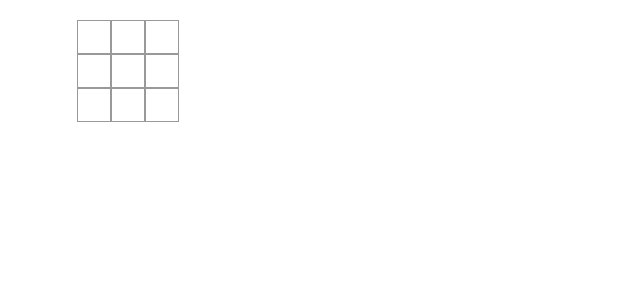
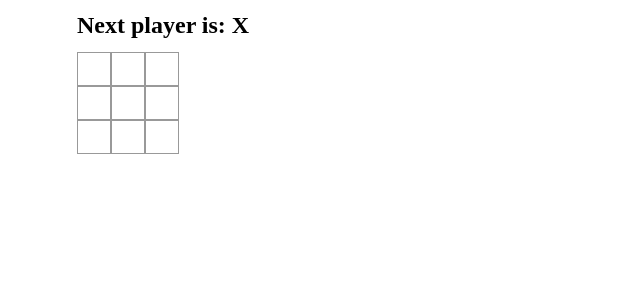
Before and after one commit to Kat10-4/tic-tak-toe, a React (Vite) app: page / in a window 1280 px wide. Shown: the top 300 px of the page, without its empty margins (0-640 px from the left). Built offline with nearby package versions, Linux system fonts and the light colour scheme.

Commit message:
added winner logic

```diff
--- a/src/App.css
+++ b/src/App.css
@@ -1,24 +1,24 @@
-* {
-  box-sizing: border-box;
-}
-
-body {
-  font-family: sans-serif;
-  margin: 20px;
-  padding: 0;
-}
-
 .square {
   background: #fff;
   border: 1px solid #999;
-  float: left;
   font-size: 24px;
   font-weight: bold;
   line-height: 34px;
   height: 34px;
-  margin-right: -1px;
-  margin-top: -1px;
   padding: 0;
   text-align: center;
   width: 34px;
 }
+
+.board-row{
+  display: flex;
+}
+
+.status {
+  margin-bottom: 10px;
+  font-size: 24px;
+  font-weight: bold;
+  line-height: 34px;
+  height: 34px;
+  text-align: left;
+}
--- a/src/App.jsx
+++ b/src/App.jsx
@@ -1,37 +1,80 @@
 import { useState } from "react";
+import "./App.css";
 
-function Square({ value,onSquareClick }) {
-  return <button className="square" onClick={onSquareClick}>{value}</button>;
+function Square({ value, onSquareClick }) {
+  return (
+    <button className="square" onClick={onSquareClick}>
+      {value}
+    </button>
+  );
 }
 
 export default function Board() {
-  const [xisNext, setXIsNext]=useState(true)
+  const [xisNext, setXIsNext] = useState(true);
   const [squares, setSquares] = useState(Array(9).fill(null));
+  const winner = calculateWinner(squares);
+  let status;
 
-  function handleClick(i){
-    const nextSquares=[...squares]
-    xisNext?nextSquares[i]='X':nextSquares[i]='O'
-    setSquares(nextSquares)
-    setXIsNext(!xisNext)
+  if (winner) {
+    status = "Winner: " + winner;
+  } else if (!squares.includes(null)) {
+    status = "It is draw";
+  } else {
+    status = "Next player is: " + (xisNext ? "X" : "O");
+  }
+
+  function handleClick(i) {
+    //prevent double clicks on fill cells and after game ends
+    if (squares[i] || calculateWinner(squares)) {
+      return;
+    }
+    const nextSquares = [...squares];
+    xisNext ? (nextSquares[i] = "X") : (nextSquares[i] = "O");
+    setSquares(nextSquares);
+    setXIsNext(!xisNext);
   }
 
   return (
     <>
+      <div className="status">{status}</div>
       <div className="board-row">
-        <Square value={squares[0]} onSquareClick={() => handleClick(0)}/>
-        <Square value={squares[1]} onSquareClick={() => handleClick(1)}/>
-        <Square value={squares[2]} onSquareClick={() => handleClick(2)}/>
+        <Square value={squares[0]} onSquareClick={() => handleClick(0)} />
+        <Square value={squares[1]} onSquareClick={() => handleClick(1)} />
+        <Square value={squares[2]} onSquareClick={() => handleClick(2)} />
       </div>
       <div className="board-row">
-        <Square value={squares[3]} onSquareClick={() => handleClick(3)}/>
-        <Square value={squares[4]} onSquareClick={() => handleClick(4)}/>
-        <Square value={squares[5]} onSquareClick={() => handleClick(5)}/>
+        <Square value={squares[3]} onSquareClick={() => handleClick(3)} />
+        <Square value={squares[4]} onSquareClick={() => handleClick(4)} />
+        <Square value={squares[5]} onSquareClick={() => handleClick(5)} />
       </div>
       <div className="board-row">
-        <Square value={squares[6]} onSquareClick={() => handleClick(6)}/>
-        <Square value={squares[7]} onSquareClick={() => handleClick(7)}/>
-        <Square value={squares[8]} onSquareClick={() => handleClick(8)}/>
+        <Square value={squares[6]} onSquareClick={() => handleClick(6)} />
+        <Square value={squares[7]} onSquareClick={() => handleClick(7)} />
+        <Square value={squares[8]} onSquareClick={() => handleClick(8)} />
       </div>
     </>
   );
 }
+
+function calculateWinner(squares) {
+  //array of winning combinations
+  const lines = [
+    [0, 1, 2],
+    [3, 4, 5],
+    [6, 7, 8],
+    [0, 3, 6],
+    [1, 4, 7],
+    [2, 5, 8],
+    [0, 4, 8],
+    [2, 4, 6],
+  ];
+
+  for (let i = 0; i < lines.length; i++) {
+    const [a, b, c] = lines[i];
+    if (squares[a] && squares[a] === squares[b] && squares[a] === squares[c]) {
+      return squares[a];
+    }
+  }
+
+  return null;
+}
--- a/src/index.css
+++ b/src/index.css
@@ -12,25 +12,3 @@
 * {
   box-sizing: border-box;
 }
-
-body {
-  font-family: sans-serif;
-  margin: 20px;
-  padding: 0;
-}
-
-.square {
-  background: #fff;
-  border: 1px solid #999;
-  font-size: 24px;
-  font-weight: bold;
-  line-height: 34px;
-  height: 34px;
-  padding: 0;
-  text-align: center;
-  width: 34px;
-}
-
-.board-row{
-  display: flex;
-}
```
